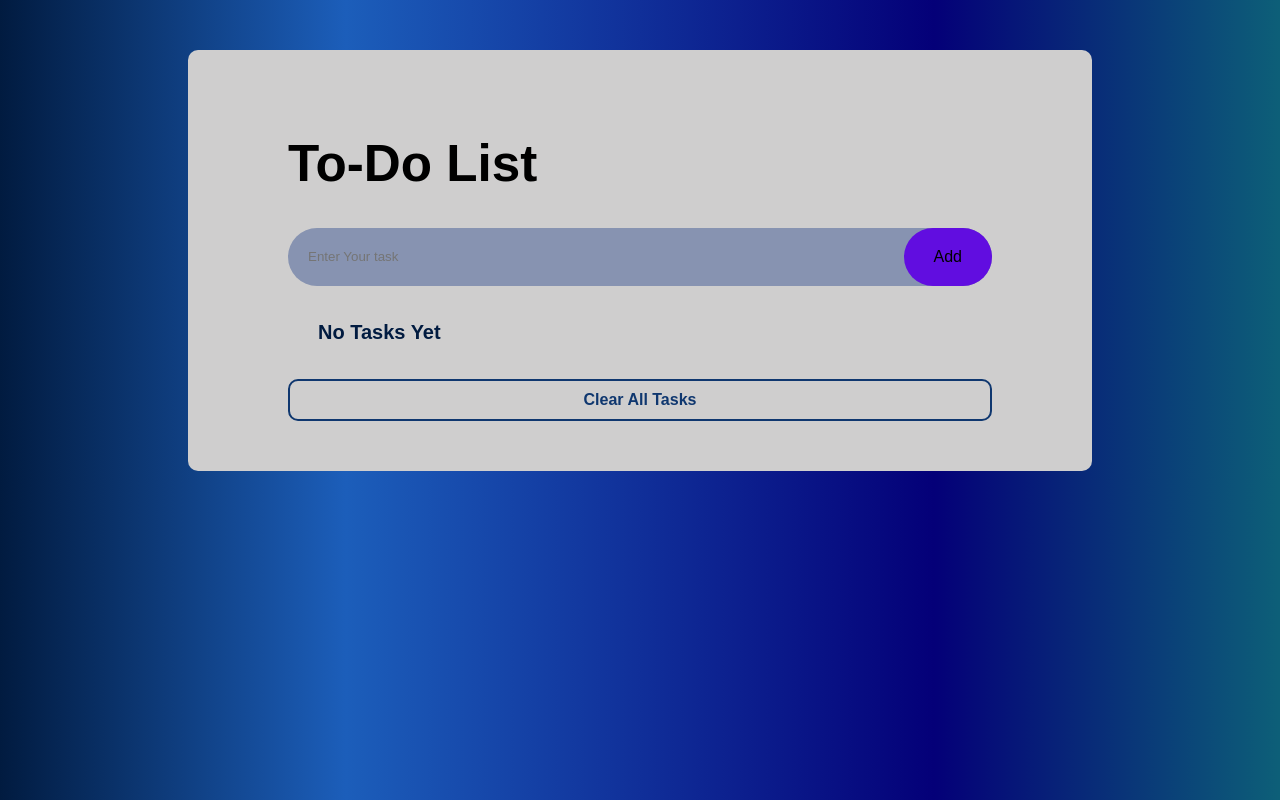
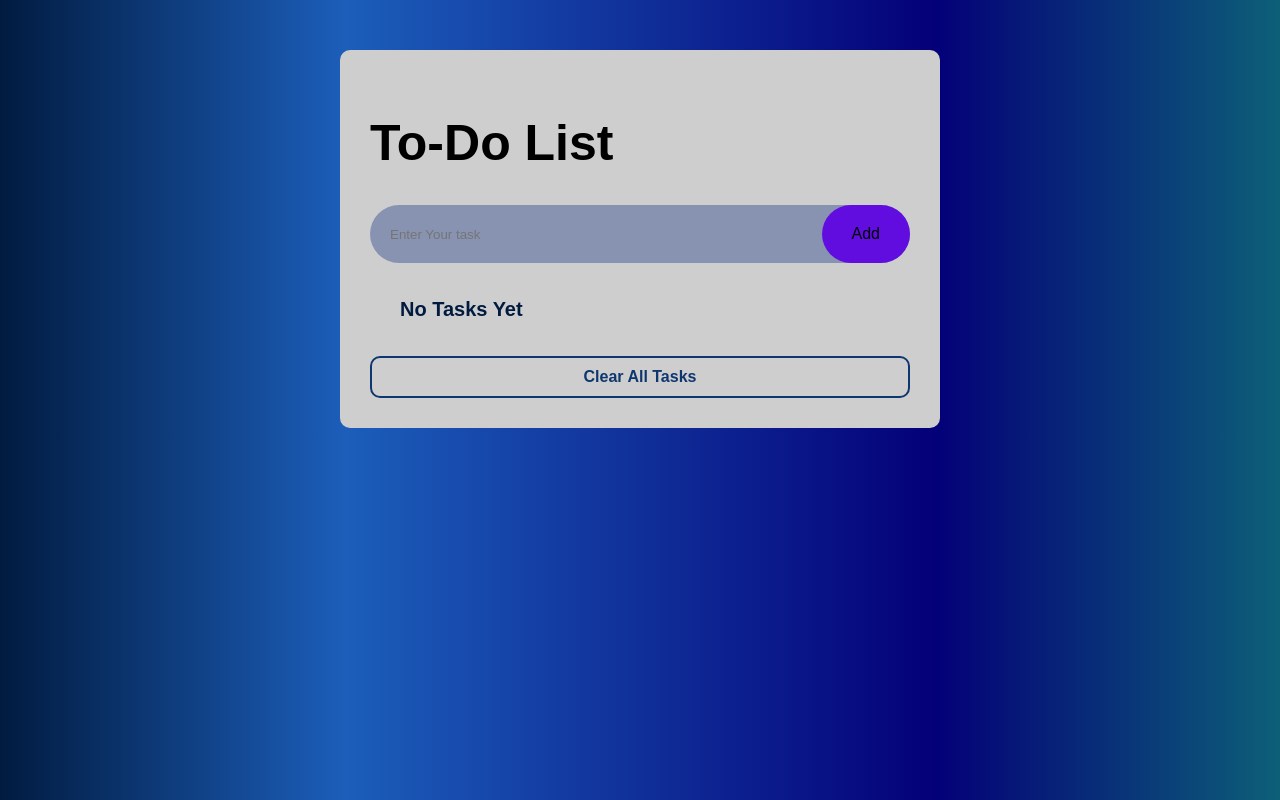
Before and after one commit to Aditya-Agni/Vanilla-js-todo, a plain HTML site: page index.html in a window 1280 px wide. Drawn offline with Linux system fonts and the light colour scheme.

Commit message:
Refactor CSS styles for improved layout and design

```diff
--- a/style.css
+++ b/style.css
@@ -13,10 +13,10 @@ main{
     /* width: min(540px, 90%); */
     /* max-width: 40px; */
     background:#cfcece;
-    padding:50px 100px;    /* padding:10px; */
+    padding:clamp(15px, 5vw, 30px);   /* padding:10px; */
     border-radius: 10px;
     margin: 50px auto 0px;
-    width:clamp(300px, 55vw, 800px)
+    width:clamp(300px, 90%, 540px)
 }
 
 .inputtask{
@@ -31,7 +31,7 @@ main{
 }
 
 h1{
-    font-size: clamp(50px, 4vw, 200px);
+    font-size: clamp(35px, 4vw, 50px);
 }
 
 input{
@@ -124,4 +124,5 @@ ul {
 .clear-btn:hover {
     background: #0f376f;
     color: white;
+
 }
```
